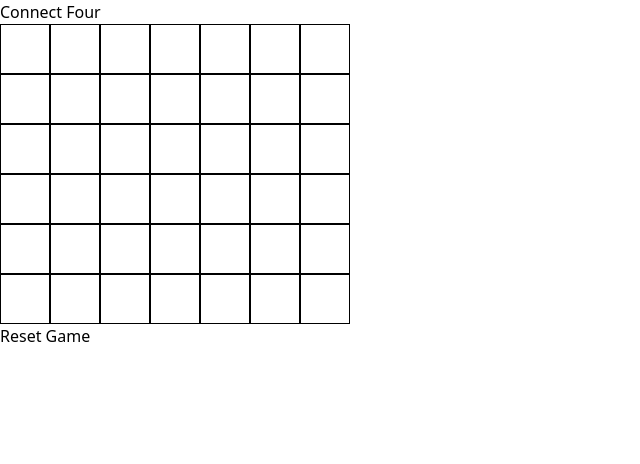
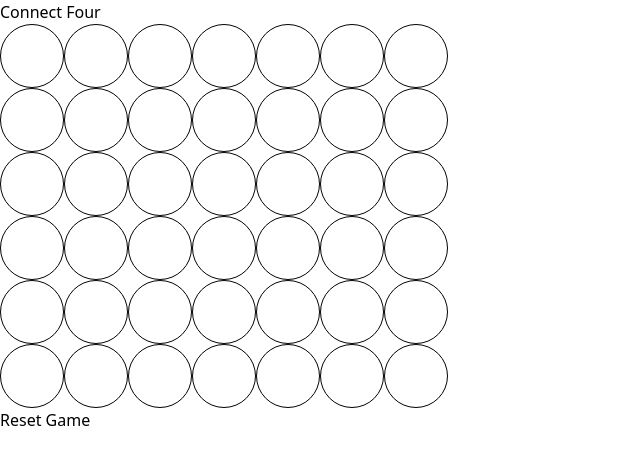
Before and after one commit to SamiZein/connectris, a React (Vite) app in the folder react/: page / in a window 1280 px wide. Shown: the top 464 px of the page, without its empty margins (0-640 px from the left). Built offline with nearby package versions, Linux system fonts and the light colour scheme.

Commit message:
Update board component

```diff
--- a/react/src/Board.jsx
+++ b/react/src/Board.jsx
@@ -128,20 +128,12 @@ const ConnectFour = () => {
   return (
     <div>
       <h1>Connect Four</h1>
-      <div style={{ display: 'grid', gridTemplateColumns: `repeat(${COLS}, 50px)` }}>
+      <div style={{ display: 'grid', gridTemplateColumns: `repeat(${COLS}, 64px)` }}>
         {board.map((row, rowIndex) =>
           row.map((cell, colIndex) => (
             <div
+              className={`border border-black ${!cell?'bg-white':cell=='Red'?'bg-red-500':'bg-yellow-300'} rounded-full w-16 h-16 items-center`}
               key={`${rowIndex}-${colIndex}`}
-              style={{
-                width: 50,
-                height: 50,
-                backgroundColor: cell ? cell : 'white',
-                border: '1px solid black',
-                display: 'flex',
-                alignItems: 'center',
-                justifyContent: 'center',
-              }}
               onClick={() => dropTile(colIndex)}
             />
           ))
```
